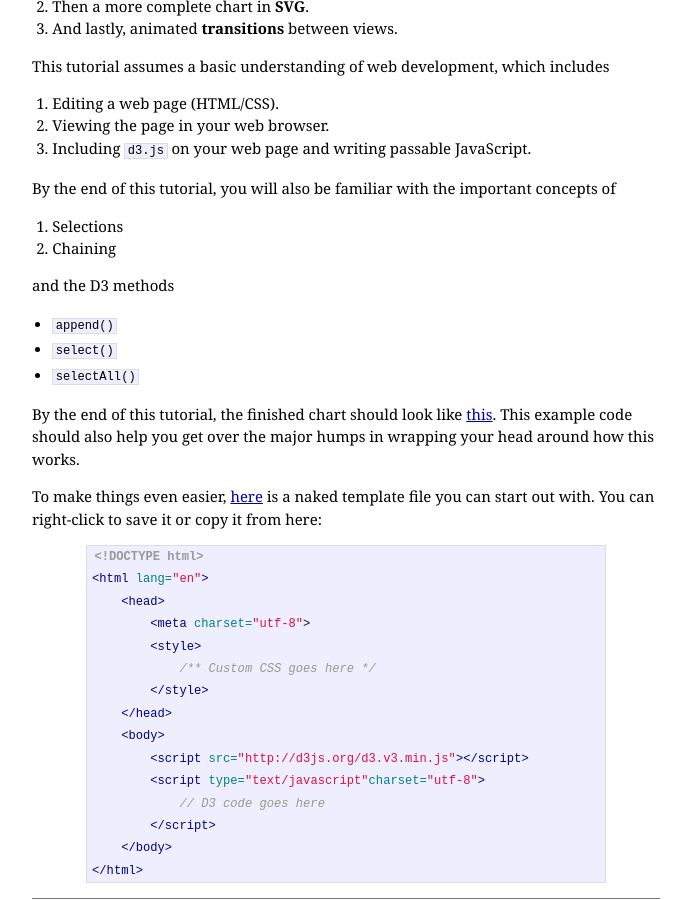
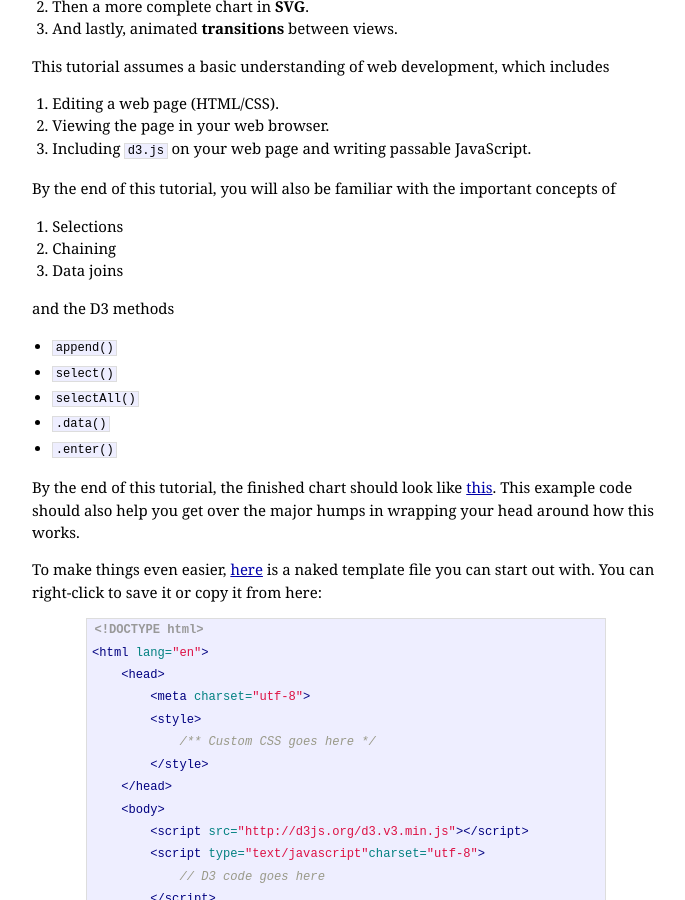
Before and after one commit to ndarville/ndarville.github.io, a Jekyll site: the page built from _posts/2013-11-10-a-bar-chart.markdown, in a window 1280 px wide and 900 px high, scrolled down 797 px. Shown: the whole window, without its empty margins (294-979 px from the left). Built offline with Jekyll 4.4.1, drawn with Linux system fonts in a browser that asks for light colours; Markdown is read by kramdown in place of the engine named in the settings.

Commit message:
Added things learnt in the bar-chart tutorial

```diff
--- a/_posts/2013-11-10-a-bar-chart.markdown
+++ b/_posts/2013-11-10-a-bar-chart.markdown
@@ -78,12 +78,15 @@ By the end of this tutorial, you will also be familiar with the important concep
 
 1. Selections
 2. Chaining
+3. Data joins
 
 and the D3 methods
 
 * `append()`
 * `select()`
 * `selectAll()`
+* `.data()`
+* `.enter()`
 
 By the end of this tutorial, the finished chart should look like [this][example]. This example code should also help you get over the major humps in wrapping your head around how this works.
 
```
